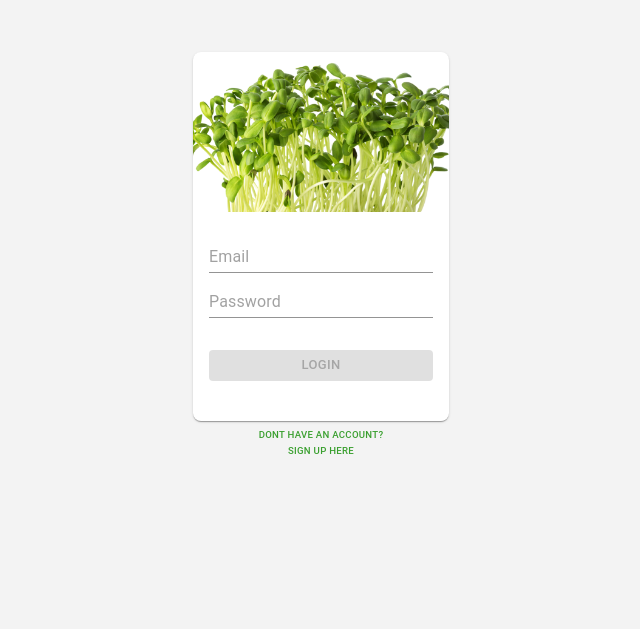
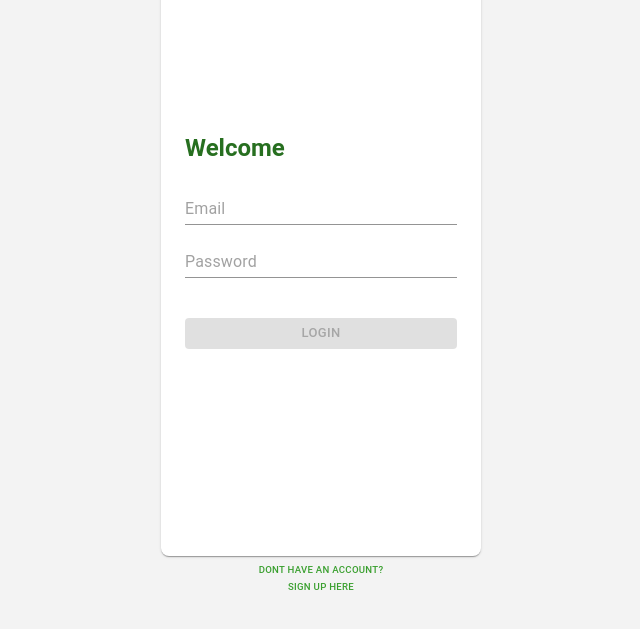
Before and after one commit to Dhanraj-Pai-Raiturkar/microgreens-ui, a React (Create React App) app: page / in a window 1280 px wide. Shown: the part 141-770 px from the top of the page, without its empty margins (319-959 px from the left). Built offline with nearby package versions, Linux system fonts and the light colour scheme.

Commit message:
cosmetic changes to login

```diff
--- a/src/components/login/SignIn.tsx
+++ b/src/components/login/SignIn.tsx
@@ -2,7 +2,7 @@ import {
   Button,
   Card,
   CardContent,
-  CardMedia,
+  // CardMedia,
   CircularProgress,
   FormControl,
   Grid,
@@ -15,7 +15,8 @@ import {
   CardStyles,
   SignUpButtonStyles,
   TextFieldStyles,
-  ToggleButtonStyles
+  ToggleButtonStyles,
+  loginHeaderStryles
 } from './styles'
 import { SignInProps } from './types'
 import updateFormInput from '../../utils/updateFormInput'
@@ -34,7 +35,7 @@ const SignIn: React.FC<SignUpProps> = props => {
     error: false,
     message: ''
   })
-  const [disableSubmit, setDisableSubmit] = useState(false)
+  const [disableSubmit, setDisableSubmit] = useState(true)
   const [loginForm, setLoginForm] = useState<SignInProps>({
     email: '',
     password: ''
@@ -90,22 +91,30 @@ const SignIn: React.FC<SignUpProps> = props => {
   }, [validationState])
   return (
     <Grid
+      height={'100%'}
       width={'100%'}
       display={'flex'}
       flexDirection={'column'}
       alignItems={'center'}
       justifyContent={'center'}
     >
-      <Card sx={CardStyles}>
-        <CardMedia
+      <Card sx={{ ...CardStyles }}>
+        {/* <CardMedia
           image={'/login_banner.png'}
           sx={{
             height: 160,
             mb: '1rem',
             backgroundPosition: 'center'
           }}
-        />
+        /> */}
         <CardContent sx={CardContentStyles}>
+          <Typography
+            sx={loginHeaderStryles}
+            color={'primary.dark'}
+            variant="h5"
+          >
+            Welcome
+          </Typography>
           <form onSubmit={e => handleSignIn(e)}>
             <FormControl fullWidth>
               <TextField
--- a/src/components/login/SignUp.tsx
+++ b/src/components/login/SignUp.tsx
@@ -20,7 +20,8 @@ import {
   RadioGroupStyles,
   SignUpButtonStyles,
   TextFieldStyles,
-  ToggleButtonStyles
+  ToggleButtonStyles,
+  loginHeaderStryles
 } from './styles'
 import useSignUp from '../../hooks/login/useSignup'
 import { SignUpForm, SignUpProps } from './types'
@@ -32,7 +33,7 @@ import useValidate from '../../hooks/validation/useValidate'
 
 const SignUp: React.FC<SignUpProps> = props => {
   const { toggleSignup } = props
-  const [disableSubmit, setDisableSubmit] = useState(false)
+  const [disableSubmit, setDisableSubmit] = useState(true)
   const [showModal, setShowModal] = useState<boolean>(false)
   const [signupForm, setSignupForm] = useState<SignUpForm>({
     firstname: '',
@@ -131,6 +132,7 @@ const SignUp: React.FC<SignUpProps> = props => {
   return (
     <Grid
       width={'100%'}
+      height={'100%'}
       display={'flex'}
       flexDirection={'column'}
       alignItems={'center'}
@@ -145,6 +147,20 @@ const SignUp: React.FC<SignUpProps> = props => {
       <Card sx={CardStyles}>
         <CardMedia image={'/login_banner.png'} sx={CardMediaStyles} />
         <CardContent sx={CardContentStyles}>
+          <Typography
+            sx={{ ...loginHeaderStryles, mb: 0 }}
+            color={'primary.dark'}
+            variant="h5"
+          >
+            Join the microgreens family
+          </Typography>
+          <Typography
+            sx={{ ...loginHeaderStryles, mt: 0 }}
+            color={'primary.dark'}
+            variant="h6"
+          >
+            Sign up now!
+          </Typography>
           <form style={{ width: '100%' }} onSubmit={e => handleSignUp(e)}>
             <FormControl fullWidth>
               <TextField
--- a/src/components/login/styles.ts
+++ b/src/components/login/styles.ts
@@ -1,24 +1,31 @@
 import { SxProps } from '@mui/material'
 
 const CardStyles: SxProps = {
-  width: { xs: '80%', sm: '40%', md: '30%', lg: '20%', xl: '10%' },
-  borderRadius: 2
+  width: { xs: '80%', sm: '60%', md: '50%', lg: '25%', xl: '25%' },
+  borderRadius: 2,
+  height: { xl: '70%', lg: '80%', md: '65%', sm: '50%', xs: '80vh' },
+  display: 'flex',
+  flexDirection: 'column',
+  overflowY: 'auto',
+  justifyContent: 'center',
+  px: { xl: '2rem', lg: '0.5rem', md: '0.2rem', sm: '2rem', xs: 0 }
 }
-const CardMediaStyles = {
-  height: 160,
+const CardMediaStyles: SxProps = {
+  // height: 160,
   mb: '1rem',
   backgroundPosition: 'center'
 }
-const CardContentStyles = { display: 'flex', flexDirection: 'column' }
-const TextFieldStyles = { mb: '1rem' }
-const RadioGroupStyles = {
+const loginHeaderStryles: SxProps = { fontWeight: '600', my: '2rem' }
+const CardContentStyles: SxProps = { display: 'flex', flexDirection: 'column' }
+const TextFieldStyles: SxProps = { mb: '1.5rem', fontSize: '0.1rem' }
+const RadioGroupStyles: SxProps = {
   display: 'flex',
   flexDirection: 'row',
   mb: '1rem',
   justifyContent: 'space-evenly'
 }
-const SignUpButtonStyles = { my: '1rem' }
-const ToggleButtonStyles = {
+const SignUpButtonStyles: SxProps = { my: '1rem' }
+const ToggleButtonStyles: SxProps = {
   width: '100%',
   fontSize: '0.6rem',
   '&:hover': {
@@ -33,5 +40,6 @@ export {
   TextFieldStyles,
   RadioGroupStyles,
   SignUpButtonStyles,
-  ToggleButtonStyles
+  ToggleButtonStyles,
+  loginHeaderStryles
 }
```
